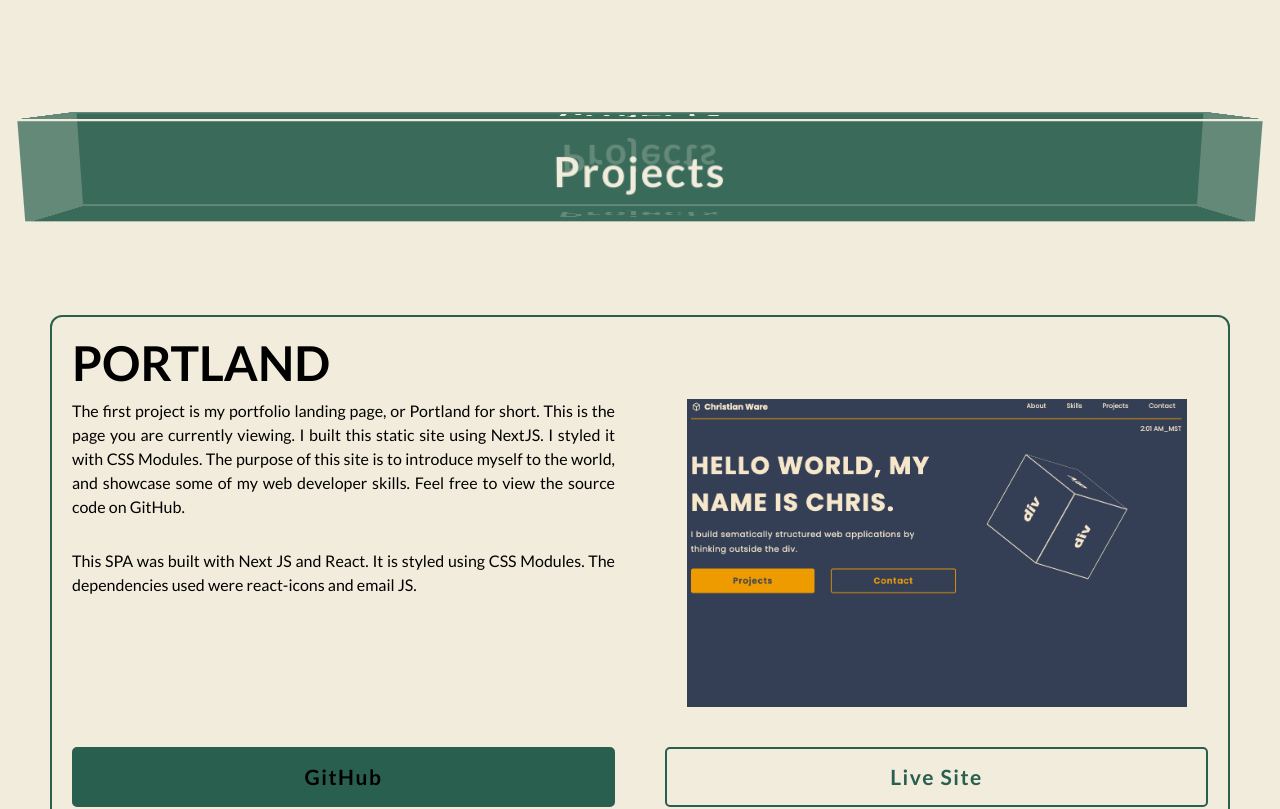
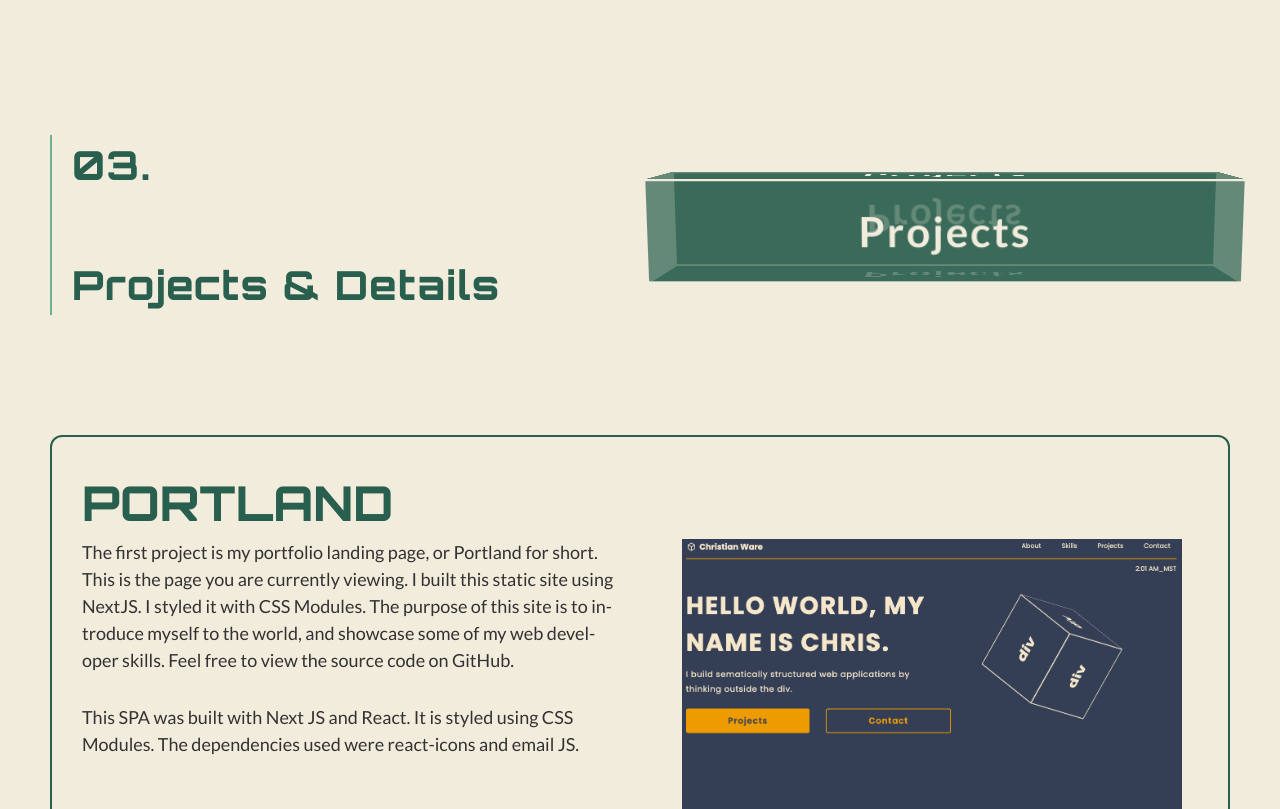
Before and after one commit to ChristianWare/Portland, a Next.js app: page / in a window 1280 px wide. Shown: the part 3100-3909 px from the top of the page. Built offline with nearby package versions, Linux system fonts and the light colour scheme.

Commit message:
Projects Started

```diff
--- a/pages/index.js
+++ b/pages/index.js
@@ -22,8 +22,6 @@ export default function Home() {
           />
           <link rel='icon' href='favicon.ico' />
         </Head>
-
-        {/* <Navbar /> */}
         <Layout>
           <Time />
           <Hero />
@@ -31,7 +29,6 @@ export default function Home() {
           <Skills />
           <Projects />
           <Contact />
-          {/* <Footer /> */}
         </Layout>
       </div>
     </>
--- a/src/components/Projects.js
+++ b/src/components/Projects.js
@@ -7,7 +7,12 @@ import ProjectsCube from "./Cubes/ProjectsCube";
 function Projects() {
   return (
     <section className={styles.projects} id='projects'>
+      <div className={styles.headingTop}>
+        <h3 className={styles.heading} lang='en'>
+          03. <br /> <br />Projects & Details
+        </h3>
         <ProjectsCube className={styles.cubeContainer}>Projects</ProjectsCube>
+      </div>
 
       {projects.map((project) => (
         <div key={project.id} className={styles.allItems}>
--- a/styles/Projects.module.css
+++ b/styles/Projects.module.css
@@ -1,6 +1,23 @@
 .projects {
     padding-bottom: 20rem;
     padding-top: 4rem;
+}
+
+.headingTop {
+    display: grid;
+    grid-template-columns: repeat(2, 1fr);
+    grid-gap: 4rem;
+}
+
+.heading {
+    margin: 20px 0px;
+    padding-left: 2rem;
+    border-left: 2px solid var(--accent3);
+    font-family: "OrbitronExtraBold";
+    letter-spacing: .1rem;
+    z-index: 999;
+    color: var(--accent2);
+    hyphens: auto;
 }
 
 .buttonContainer {
@@ -23,7 +40,7 @@
 
 .button1 {
     place-items: center;
-    color: var(--dark);
+    color: var(--accent4);
     background-color: var(--accent2);
     border: solid 2px var(--accent2);
 }
@@ -42,7 +59,7 @@
 }
 
 .button2:hover {
-    color: var(--dark);
+    color: var(--accent4);
     background-color: var(--accent2);
 }
 
@@ -51,15 +68,17 @@
     margin-top: 100px;
 }
 
-.projects .item .right {
+.right {
     border: 2px solid var(--accent2);
-    padding: 1rem 2rem 3rem 2rem;
+    padding: 3rem;
     border-radius: 12px;
     z-index: 2;
 }
 
 .projectTitle {
     text-transform: uppercase;
+    font-family: "OrbitronExtraBold";
+    color: var(--accent2);
 }
 
 .text {
@@ -70,9 +89,11 @@
 }
 
 .projectDescription {
-    text-align: justify;
-    word-break:normal;
+    font-size: 1.8rem;
+    text-align: left;
+    hyphens: auto;
     margin-bottom: 3rem;
+    color: var(--accent1);
 }
 
 .descLeft {
@@ -95,12 +116,19 @@
 }
 
 @media screen and (max-width: 868px) {
+    .headingTop {
+        display: grid;
+        grid-template-columns: repeat(1, 1fr);
+        grid-gap: 5rem;
+    }
+
     .descLeft {
         flex-direction: column;
     }
     .projectTitle {
         text-align: center;
     }
+
 }
 
 @media screen and (max-width: 768px) {
```
Lines whose indentation alone changed are shown as unchanged.
